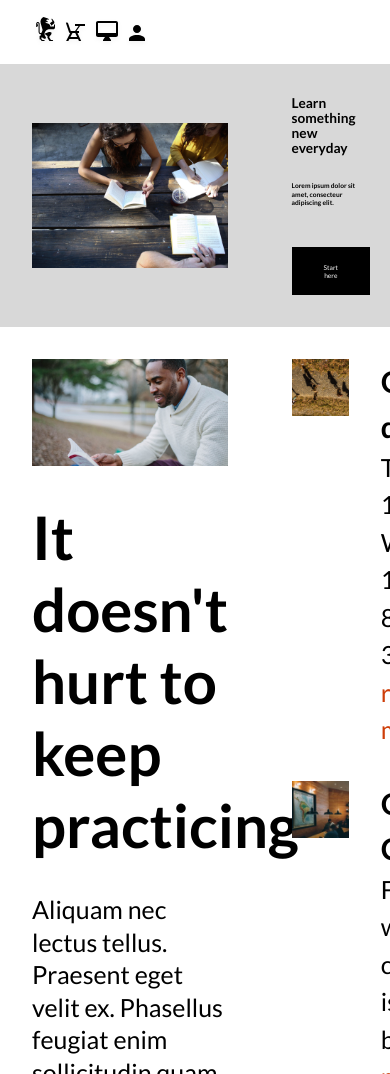
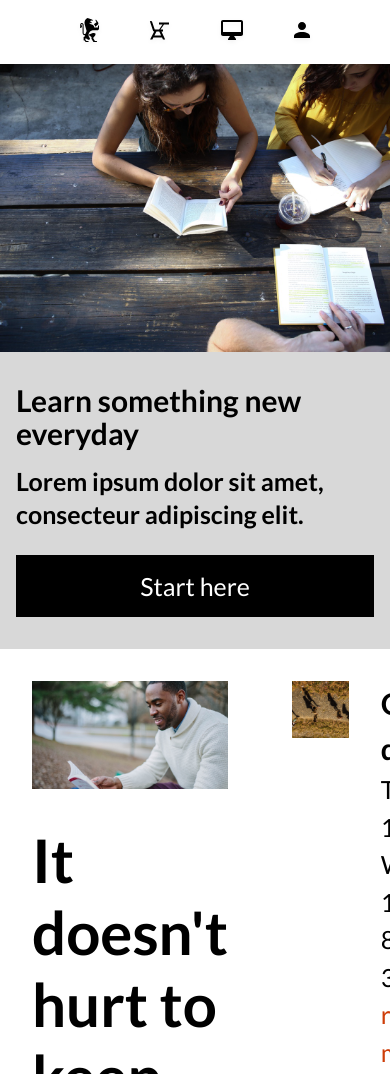
Before and after one commit to farkasbogi/colmar-academy, a plain HTML site: page index.html in a window 390 px wide. Shown: the top 1074 px of the page. Drawn offline with Linux system fonts and the light colour scheme.

Commit message:
Version 2

```diff
--- a/index.html
+++ b/index.html
@@ -9,6 +9,7 @@
   <link rel="preconnect" href="https://fonts.googleapis.com">
   <link rel="preconnect" href="https://fonts.gstatic.com" crossorigin>
   <link href="https://fonts.googleapis.com/css2?family=Lato:ital,wght@0,300;0,400;0,700;0,900;1,400&display=swap" rel="stylesheet">
+  <script src="./main.js" defer></script>
 </head>
 
 <body>
--- /dev/null
+++ b/main.js
@@ -0,0 +1,12 @@
+const header = document.querySelector('header');
+
+window.addEventListener('scroll', function() {
+  const currentPosition = window.pageYOffset;
+
+  if (currentPosition > 0) {
+    header.classList.add('scrolled');
+  } else {
+    header.classList.remove('scrolled');
+  }
+
+});
--- a/styles.css
+++ b/styles.css
@@ -27,7 +27,7 @@ h3 {
   font-size: 30px;
 }
 
-/*MUST BE INCLUDED EVERYWHERE*/
+/*MUST BE INCLUDED IN EVERY PROJECT*/
 
 img {
   max-width: 100%;
@@ -43,13 +43,14 @@ header {
   align-items: center;
   height: 64px;
   padding: 0 32px;
+  background-color: var(--white);
 }
 
 .flex-logo {
   display: flex;
   justify-content: flex-start;
   align-items: center;
-  font-size: 1.7vw;
+  font-size: 25px;
 }
 
 .flex-logo p img {
@@ -118,14 +119,14 @@ header {
 
 .right-banner h1 {
   font-weight: 700;
-  font-size: 3.5vw;
+  font-size: 50px;
   margin-bottom: 25px;
   line-height: 1.1;
 }
 
 .right-banner p {
   font-weight: 700;
-  font-size: 1.7vw;
+  font-size: 25px;
   margin-bottom: 40px;
   line-height: 1.3;
 }
@@ -133,7 +134,7 @@ header {
 .right-banner button {
   width: 100%;
   padding: 16px 32px;
-  font-size: 1.7vw;
+  font-size: 25px;
   cursor: pointer;
   border: none;
   background-color: var(--black);
@@ -361,10 +362,28 @@ footer div a:hover {
   margin-right: 10px;
 }
 
-@media only screen and (max-width: 800px) {
+
+/* Tablets */
+
+@media only screen and (max-width: 769px) {
 
   .header-mobile-navigation {
-    display: block;
+    display: flex;
+    justify-content: space-evenly;
+    width: 100%;
+  }
+
+  header {
+    position: sticky;
+    top: 0;
+  }
+
+  header.scrolled {
+    background-color: var(--orange);
+  }
+
+  header.scrolled img {
+    filter: invert(1);
   }
 
   .header-desktop-navigation,
@@ -372,6 +391,39 @@ footer div a:hover {
     display: none;
   }
 
+  .right-banner h1 {
+    margin-bottom: 15px;
+    font-size: 30px;
+  }
+
+  .right-banner p {
+    margin-bottom: 25px;
+  }
+
+  .right-banner {
+    padding-left: 32px;
+  }
+
 }
 
-/*Some comment*/
+/* Phones */
+
+@media only screen and (max-width: 480px) {
+
+    /* Banner */
+
+    .flex-banner {
+      flex-direction: column;
+      background-color: var(white);
+      padding: 0;
+    }
+
+    .flex-banner img {
+      width: 100%;
+    }
+
+    .right-banner {
+      padding: 32px 16px;
+    }
+
+}
```
